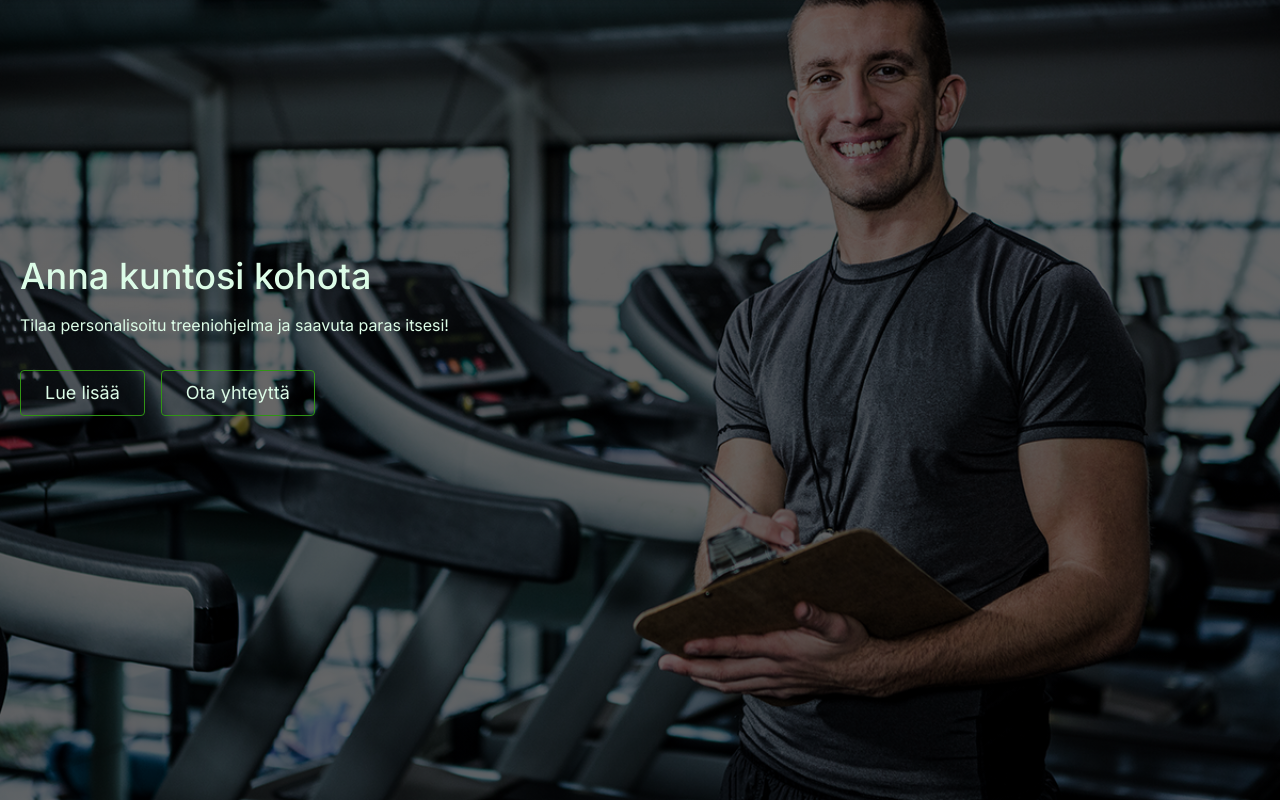
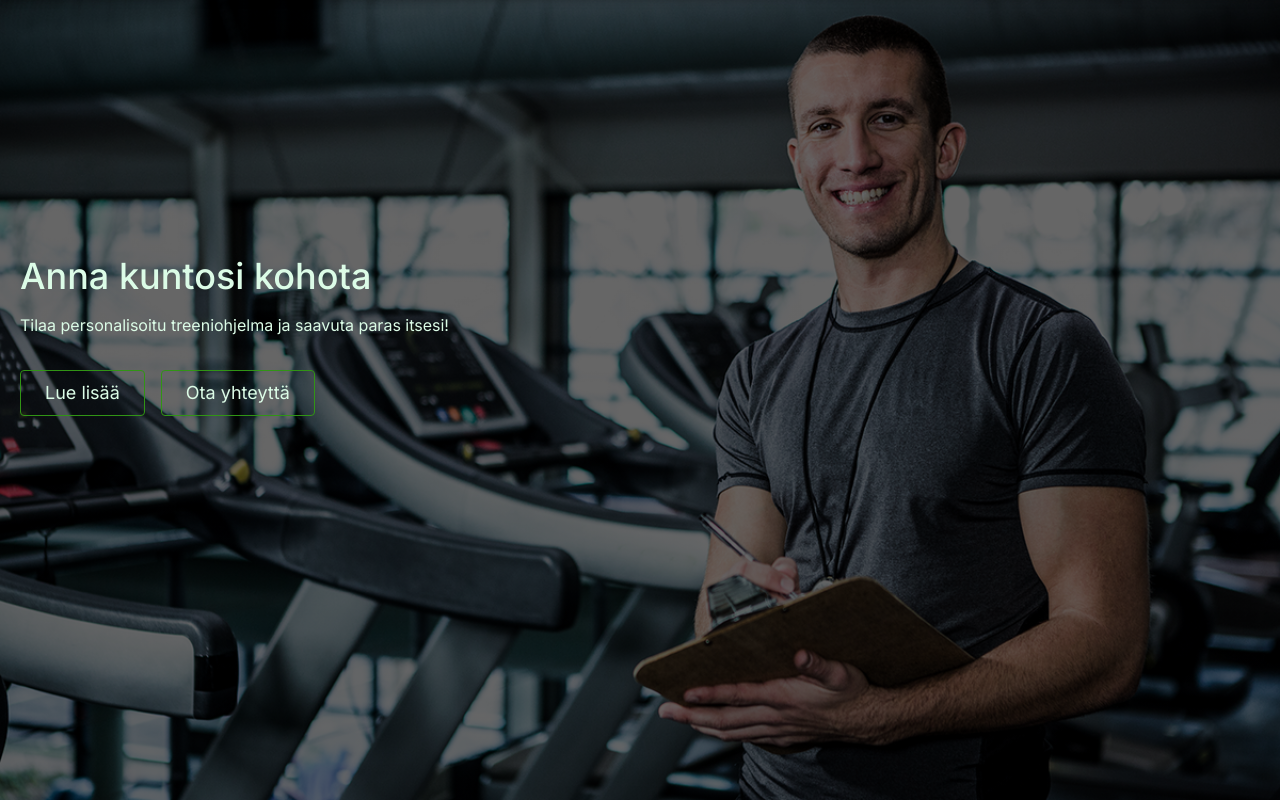
Before and after one commit to Abismall/kunto, a Next.js app: page / in a window 1280 px wide. Shown: the top 802 px of the page. Built offline with nearby package versions, Linux system fonts and the light colour scheme; no server answers; sample sign-in values are in the browser's storage.

Commit message:
hero image positioning

```diff
--- a/app/_components/hero-section.tsx
+++ b/app/_components/hero-section.tsx
@@ -10,7 +10,7 @@ export default function HeroSection() {
   style={{
     backgroundImage: `linear-gradient(rgba(0, 0, 0, 0.6), rgba(0, 0, 0, 0.6)), url("/hero-1.png")`,
     backgroundSize: 'cover',
-    backgroundPosition: 'center bottom',
+     backgroundPosition: 'center 10%',
     height: '100vh',
   }}
 >
```
